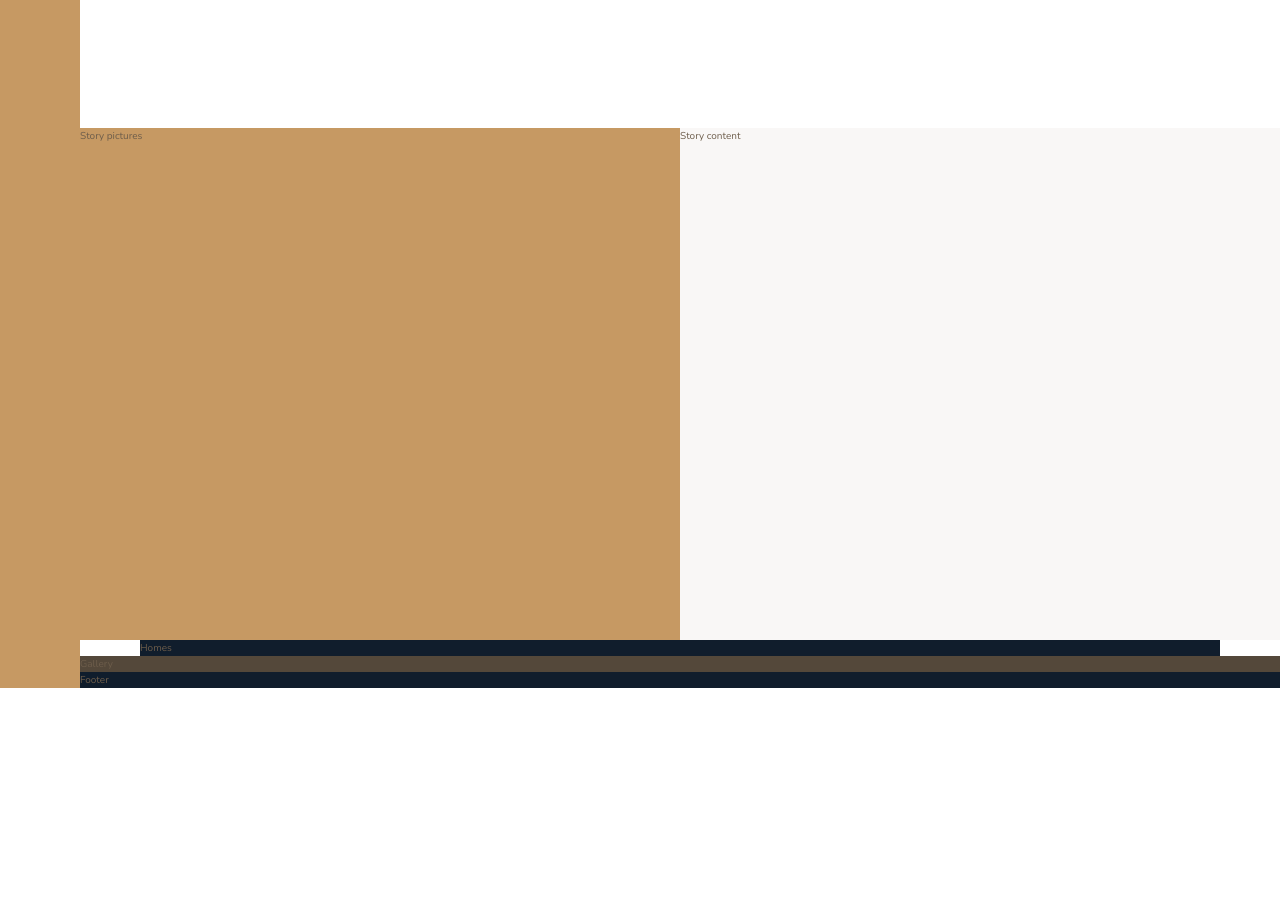
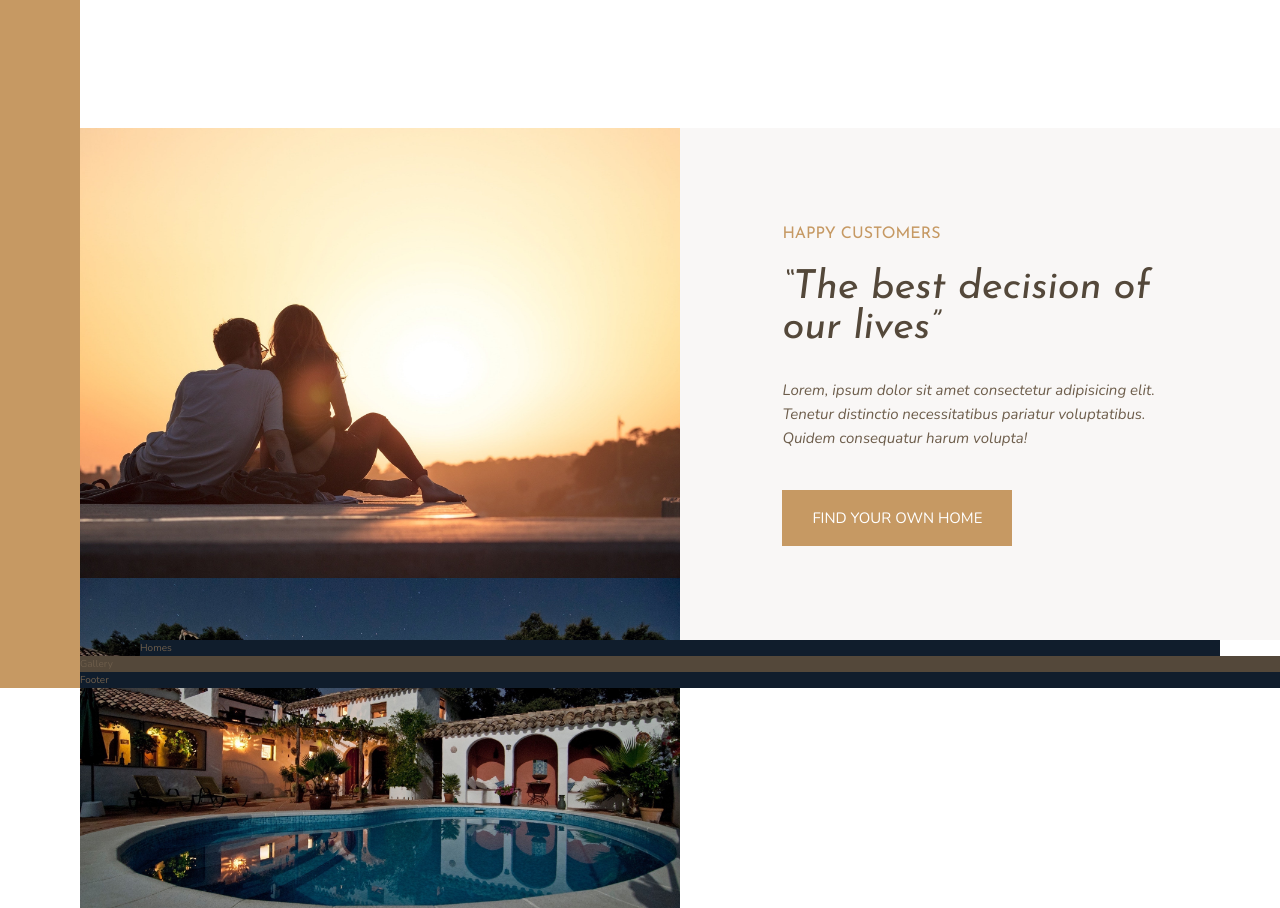
Before and after one commit to Bhekisile/Nexter, a website: page index.html in a window 1280 px wide. Shown: the part 1180-2088 px from the top of the page. Before the commit the page ends 1868 px from the top, so only its background shows below. Drawn offline with nearby package versions, Linux system fonts and the light colour scheme.

Commit message:
Add text to story section and give it a style

```diff
--- a/index.html
+++ b/index.html
@@ -76,11 +76,17 @@
         </div>
 
         <div class="story__pictures">
-            Story pictures
+            <img src="img/story-1.jpeg" alt="Couple with new house" class="story__img--1">
+            <img src="img/story-2.jpeg" alt="New house" class="story__img--2">
         </div>
 
         <div class="story__content">
-            Story content
+            <h3 class="heading-3 mb-sm">Happy Customers</h3>
+            <h2 class="heading-2 heading-2--dark mb-md">&ldquo;The best decision of our lives&rdquo;</h2>
+            <p class="story__text">
+                Lorem, ipsum dolor sit amet consectetur adipisicing elit. Tenetur distinctio necessitatibus pariatur voluptatibus. Quidem consequatur harum volupta!
+            </p>
+            <button class="btn">Find your own home</button>
         </div>
 
         <div class="homes">
--- a/sass/_story.scss
+++ b/sass/_story.scss
@@ -2,10 +2,37 @@
   &__pictures {
     background-color: $color-primary;
     grid-column: full-start / col-end 4;
+
+    display: grid;
+  }
+
+  &__img--1 {
+    width: 100%;
+  }
+
+  &__img--2 {
+    width: 100%;
   }
 
   &__content {
     background-color: $color-grey-light-1;
     grid-column: col-start 5 / full-end;
+
+    padding: 6rem 8vw;
+
+    /* display: flex;
+    flex-direction: column;
+    justify-content: center;
+    align-items: flex-start; */
+
+    display: grid;
+    align-content: center;
+    justify-items: start;
+  }
+
+  &__text {
+    font-size: 1.5rem;
+    font-style: italic;
+    margin-bottom: 4rem;
   }
 }
--- a/sass/_typography.scss
+++ b/sass/_typography.scss
@@ -9,21 +9,47 @@
 
 .heading-2 {
   @extend %heading;
+  font-size: 4rem;
+  font-style: italic;
+  line-height: 1;
+
+  &--light { color: $color-grey-light-1; }
+  &--dark { color: $color-grey-dark-1; }
 }
 
 .heading-3 {
   @extend %heading;
+  font-size: 1.6rem;
+  color: $color-primary;
+  text-transform: uppercase;
 }
 
 .heading-4 {
   @extend %heading;
   font-size: 1.9rem;
 
-  &--light {
-    color: $color-grey-light-1;
-  }
+  &--light { color: $color-grey-light-1; }
+  &--dark { color: $color-grey-dark-1; }
+}
 
-  &--dark {
-    color: $color-grey-dark-1;
+.btn {
+  background-color: $color-primary;
+  color: white;
+  border: none;
+  border-radius: 0;
+  font-family: $font-primary;
+  font-size: 1.5rem;
+  text-transform: uppercase;
+  padding: 1.8rem 3rem;
+  cursor: pointer;
+  transition: all .2s;
+
+  &:hover {
+    background-color: $color-primary-dark;
   }
 }
+
+.mb-sm { margin-bottom: 2rem; }
+.mb-md { margin-bottom: 3rem; }
+.mb-lg { margin-bottom: 4rem; }
+.mb-hg { margin-bottom: 8rem; }
```
Also changed, not shown: css/style.css.
